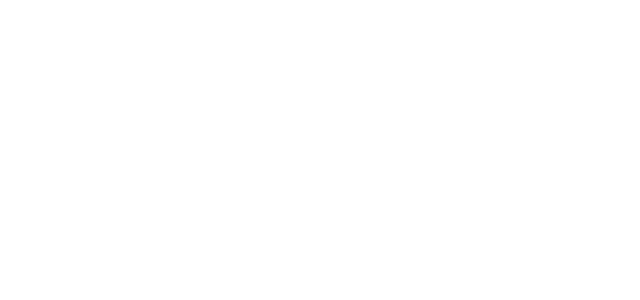
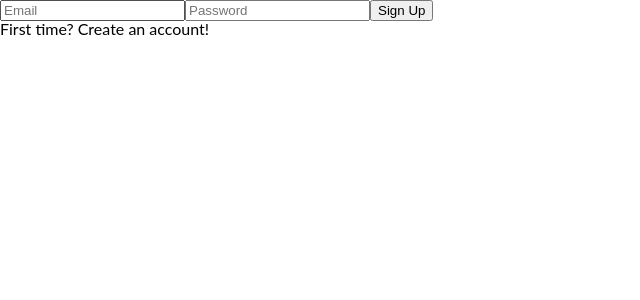
Before and after one commit to victorHL99/house-for-you-front, a React (Create React App) app: page /login in a window 1280 px wide. Before the commit this address had no page. Shown: the top 300 px of the page, without its empty margins (0-640 px from the left). Built offline with nearby package versions, Linux system fonts and the light colour scheme.

Commit message:
:sparkles: feat: create function for login and page added at index routes

```diff
--- /dev/null
+++ b/src/pages/Login.js
@@ -0,0 +1,55 @@
+/* eslint-disable react/react-in-jsx-scope */
+/* eslint-disable react/jsx-filename-extension */
+
+import { useState } from 'react';
+import { Link, useNavigate } from 'react-router-dom';
+import axios from 'axios';
+
+export default function Login() {
+  const navigate = useNavigate();
+  const URL = 'http://localhost:9000/login';
+  const [userLogin, setUserLogin] = useState({
+    email: '',
+    password: '',
+  });
+
+  async function sendLogin(event) {
+    event.preventDefault();
+    try {
+      await axios.post(URL, userLogin);
+      navigate('/home');
+    } catch (error) {
+      console.log(error);
+    }
+  }
+
+  return (
+    <div>
+      <form onSubmit={sendLogin}>
+        <input
+          type="text"
+          name="email"
+          id="email"
+          required
+          placeholder="Email"
+          onChange={e => setUserLogin({ ...userLogin, email: e.target.value })}
+        />
+        <input
+          type="password"
+          name="password"
+          id="password"
+          required
+          placeholder="Password"
+          onChange={e =>
+            setUserLogin({ ...userLogin, password: e.target.value })
+          }
+        />
+        <button type="submit">Sign Up</button>
+      </form>
+
+      <Link to="/signup">
+        <span>First time? Create an account!</span>
+      </Link>
+    </div>
+  );
+}
--- a/src/routes/Routes.js
+++ b/src/routes/Routes.js
@@ -3,6 +3,7 @@
 import { Routes, Route } from 'react-router-dom';
 
 import Signup from '../pages/Signup';
+import Login from '../pages/Login';
 
 export default function Router() {
   return (
@@ -11,7 +12,7 @@
       {/* TODO create Login */}
 
       <Route path="/signup" element={<Signup />} />
-      {/* <Route path="/login" element={<Login />} /> */}
+      <Route path="/login" element={<Login />} />
     </Routes>
   );
 }
```
